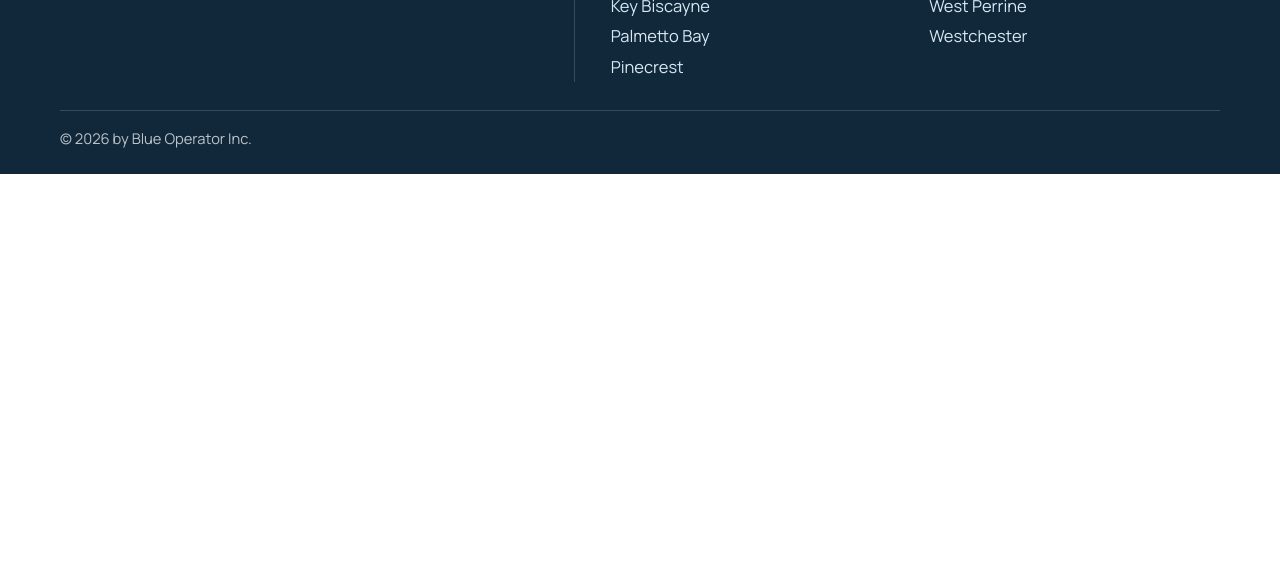
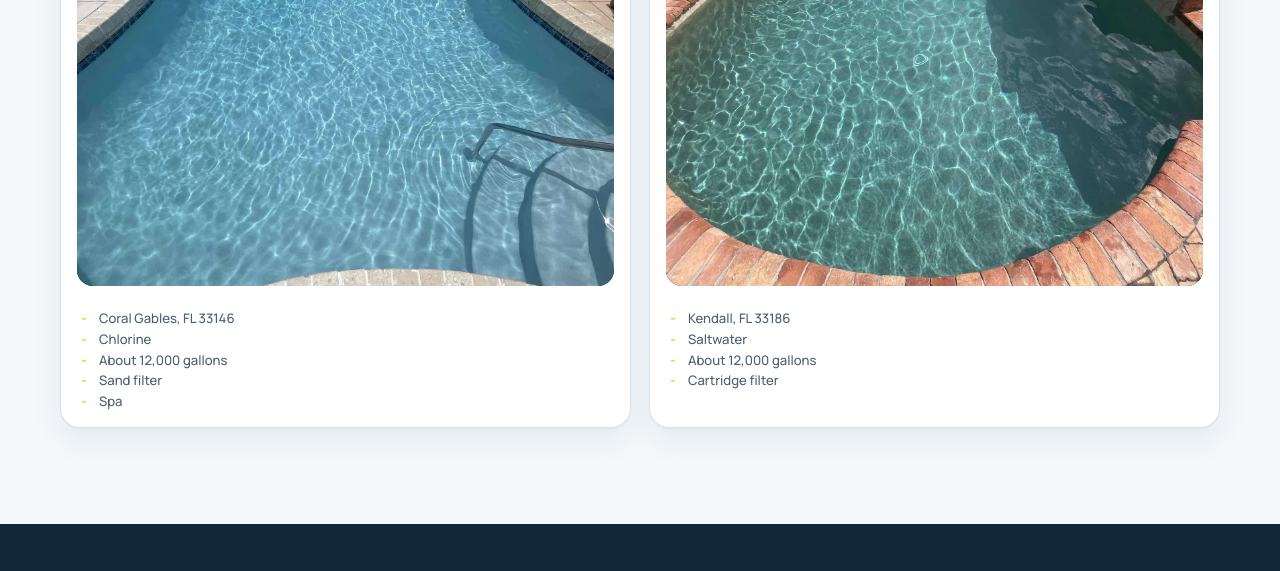
Before and after one commit to pradomanuel95/blueoperator-preview, a plain HTML site: page our-work/index.html in a window 1280 px wide. Shown: the part 4630-5201 px from the top of the page. Before the commit the page ends 4804 px from the top, so only its background shows below. Drawn offline with Linux system fonts and the light colour scheme.

Commit message:
Add weekly serviced-pools gallery below the Our work CTA
Show a data-driven photo grid of pools we keep clean every week,
starting with Coral Gables 33146 and Kendall 33186. One card stays
centered; two cards use a two-column desktop grid.

```diff
--- /dev/null
+++ b/assets/weekly/weekly.json
@@ -0,0 +1,33 @@
+{
+  "pools": [
+    {
+      "id": "coral-gables-33146-weekly",
+      "neighborhood": "Coral Gables",
+      "zip": "33146",
+      "specs": [
+        "Chlorine",
+        "About 12,000 gallons",
+        "Sand filter",
+        "Spa"
+      ],
+      "photo": "weekly-pool-coral-gables-33146.webp",
+      "alt": "Clear freeform chlorine pool with a spa and a canal behind it in Coral Gables.",
+      "width": 1600,
+      "height": 1600
+    },
+    {
+      "id": "kendall-33186-weekly",
+      "neighborhood": "Kendall",
+      "zip": "33186",
+      "specs": [
+        "Saltwater",
+        "About 12,000 gallons",
+        "Cartridge filter"
+      ],
+      "photo": "weekly-pool-kendall-33186.webp",
+      "alt": "Clear oval saltwater pool with brick coping and a raised wall with fountains in Kendall.",
+      "width": 1600,
+      "height": 1600
+    }
+  ]
+}
--- a/css/site.css
+++ b/css/site.css
@@ -2053,3 +2053,40 @@ a.tel-inline { color: var(--navy); font-weight: 800; text-underline-offset: 3px;
 @media (max-width: 640px) {
   .ba-slider { border-radius: 16px; }
 }
+
+.serviced-pools { background: var(--mist); padding: 64px 0; }
+#serviced-pools { scroll-margin-top: 96px; }
+.serviced-pools h2 {
+  text-align: center;
+  font-size: clamp(2rem, 1.2rem + 2.4vw, 3.1rem);
+  margin: 0 0 24px;
+  text-wrap: pretty;
+}
+.serviced-pools-grid {
+  display: grid;
+  gap: 14px;
+  justify-content: center;
+}
+.serviced-pools-photo {
+  overflow: hidden;
+  border-radius: 16px;
+  background: #0a1620;
+}
+.serviced-pools-photo img {
+  display: block;
+  width: 100%;
+  height: auto;
+}
+@media (min-width: 900px) {
+  .serviced-pools { padding: 96px 0; }
+  .serviced-pools-grid {
+    gap: 18px;
+    grid-template-columns: repeat(2, minmax(0, 1fr));
+  }
+  .serviced-pools-grid[data-count="1"] {
+    grid-template-columns: minmax(0, calc((100% - 18px) / 2));
+  }
+}
+@media (max-width: 640px) {
+  .serviced-pools-photo { border-radius: 16px; }
+}
--- /dev/null
+++ b/js/weekly.js
@@ -0,0 +1,87 @@
+(function () {
+  var DATA_URL = "assets/weekly/weekly.json?v=1811271200";
+  var IMG_DIR = "assets/weekly/";
+  var FALLBACK = [
+    {
+      id: "coral-gables-33146-weekly",
+      neighborhood: "Coral Gables",
+      zip: "33146",
+      specs: ["Chlorine", "About 12,000 gallons", "Sand filter", "Spa"],
+      photo: "weekly-pool-coral-gables-33146.webp",
+      alt: "Clear freeform chlorine pool with a spa and a canal behind it in Coral Gables.",
+      width: 1600,
+      height: 1600
+    },
+    {
+      id: "kendall-33186-weekly",
+      neighborhood: "Kendall",
+      zip: "33186",
+      specs: ["Saltwater", "About 12,000 gallons", "Cartridge filter"],
+      photo: "weekly-pool-kendall-33186.webp",
+      alt: "Clear oval saltwater pool with brick coping and a raised wall with fountains in Kendall.",
+      width: 1600,
+      height: 1600
+    }
+  ];
+
+  function escapeHtml(s) {
+    return String(s == null ? "" : s)
+      .replace(/&/g, "&amp;")
+      .replace(/</g, "&lt;")
+      .replace(/>/g, "&gt;")
+      .replace(/"/g, "&quot;")
+      .replace(/'/g, "&#39;");
+  }
+
+  function renderPool(pool) {
+    var src = IMG_DIR + (pool.photo || "");
+    var w = pool.width || 1600;
+    var h = pool.height || 1600;
+    var place = pool.neighborhood || "";
+    if (place && pool.zip) place += ", FL " + pool.zip;
+    var facts = [];
+    if (place) facts.push(place);
+    if (pool.specs && pool.specs.length) facts = facts.concat(pool.specs);
+    var list = facts.length
+      ? '<ul class="recent-work-facts">' +
+        facts.map(function (s) { return "<li>" + escapeHtml(s) + "</li>"; }).join("") +
+        "</ul>"
+      : "";
+
+    return (
+      '<figure class="recent-work-job serviced-pools-card" data-pool-id="' + escapeHtml(pool.id || "") + '">' +
+        '<div class="serviced-pools-photo">' +
+          '<img src="' + escapeHtml(src) + '" alt="' + escapeHtml(pool.alt || "") + '" width="' + w + '" height="' + h + '" loading="lazy" decoding="async">' +
+        "</div>" +
+        '<figcaption class="recent-work-caption">' +
+          list +
+        "</figcaption>" +
+      "</figure>"
+    );
+  }
+
+  function mount(pools) {
+    var grid = document.getElementById("serviced-pools-grid");
+    if (!grid || !pools || !pools.length) return;
+    grid.innerHTML = pools.map(renderPool).join("");
+    grid.setAttribute("data-count", String(pools.length));
+  }
+
+  function start() {
+    var grid = document.getElementById("serviced-pools-grid");
+    if (!grid) return;
+    var dataUrl = grid.getAttribute("data-src") || DATA_URL;
+    var imgDir = grid.getAttribute("data-img-dir");
+    if (imgDir) IMG_DIR = imgDir;
+    fetch(dataUrl, { credentials: "same-origin" })
+      .then(function (res) { if (!res.ok) throw new Error("weekly.json " + res.status); return res.json(); })
+      .then(function (data) { mount((data && data.pools) || FALLBACK); })
+      .catch(function () { mount(FALLBACK); });
+  }
+
+  if (document.readyState === "loading") {
+    document.addEventListener("DOMContentLoaded", start);
+  } else {
+    start();
+  }
+})();
--- a/our-work/index.html
+++ b/our-work/index.html
@@ -19,7 +19,7 @@
   <link rel="preconnect" href="https://fonts.googleapis.com">
   <link rel="preconnect" href="https://fonts.gstatic.com" crossorigin>
   <link href="https://fonts.googleapis.com/css2?family=Plus+Jakarta+Sans:ital,wght@0,500;0,600;0,700;0,800;1,600&family=Manrope:wght@400;500;600;700;800&display=swap" rel="stylesheet">
-  <link rel="stylesheet" href="../css/site.css?v=1811271120">
+  <link rel="stylesheet" href="../css/site.css?v=1811271155">
   <script>document.documentElement.classList.add("js");</script>
   <script type="application/ld+json">
   {"@context":"https://schema.org","@graph":[{"@type":"WebPage","@id":"https://www.blueoperatorpool.com/our-work#webpage","url":"https://www.blueoperatorpool.com/our-work","name":"Our Work | Pool Cleanups in Miami-Dade | Blue Operator","description":"Before and after photos of real pools we’ve brought back across Miami-Dade, photographed by our team.","inLanguage":"en-US","isPartOf":{"@id":"https://www.blueoperatorpool.com/#website"},"about":{"@id":"https://www.blueoperatorpool.com/#business"},"breadcrumb":{"@id":"https://www.blueoperatorpool.com/our-work#breadcrumb"}},{"@type":"BreadcrumbList","@id":"https://www.blueoperatorpool.com/our-work#breadcrumb","itemListElement":[{"@type":"ListItem","position":1,"name":"Home","item":"https://www.blueoperatorpool.com/"},{"@type":"ListItem","position":2,"name":"Our work","item":"https://www.blueoperatorpool.com/our-work"}]}]}
@@ -82,15 +82,19 @@
     </div>
   </section>
 
-  <!-- Reserved for a later gallery of regularly serviced pools. Per-job pages can hook to data-job-id on each card. -->
-  <section id="serviced-pools" hidden></section>
-
   <section class="rp-final" aria-labelledby="final-title" data-reveal>
     <div class="wrap narrow">
       <h2 id="final-title">Ready for a pool you don’t have to think about?</h2>
       <p>Call or text <a class="tel-inline" href="tel:3059254491">305-925-4491</a> for a quote. We speak English and Spanish.</p>
       <p class="rp-final-cta"><a class="btn btn-yellow" href="tel:3059254491"><svg aria-hidden="true" width="20" height="20" viewBox="0 0 24 24" fill="currentColor"><path d="M6.6 10.8a15.1 15.1 0 0 0 6.6 6.6l2.2-2.2a1 1 0 0 1 1-.25 11.4 11.4 0 0 0 3.6.57 1 1 0 0 1 1 1V20a1 1 0 0 1-1 1A17 17 0 0 1 3 4a1 1 0 0 1 1-1h3.5a1 1 0 0 1 1 1c0 1.25.2 2.45.57 3.57a1 1 0 0 1-.25 1z"/></svg>CALL 305-925-4491</a></p>
       <p class="rp-final-link"><a href="../contact/">Or fill out the form</a></p>
+    </div>
+  </section>
+
+  <section class="serviced-pools" id="serviced-pools" aria-labelledby="serviced-pools-title" data-reveal>
+    <div class="wrap">
+      <h2 id="serviced-pools-title">Pools we keep clean every week</h2>
+      <div class="serviced-pools-grid" id="serviced-pools-grid" data-src="../assets/weekly/weekly.json?v=1811271200" data-img-dir="../assets/weekly/"></div>
     </div>
   </section>
 <div class="sticky-contact">
@@ -152,6 +156,7 @@
 </footer>
 <script src="../js/site.js?v=1811221400" defer></script>
 <script src="../js/jobs.js?v=1811271140" defer></script>
+<script src="../js/weekly.js?v=1811271200" defer></script>
 
 </div>
 </body>
```
Also changed, not shown: assets/weekly/weekly-pool-coral-gables-33146.webp (added), assets/weekly/weekly-pool-kendall-33186.webp (added).
